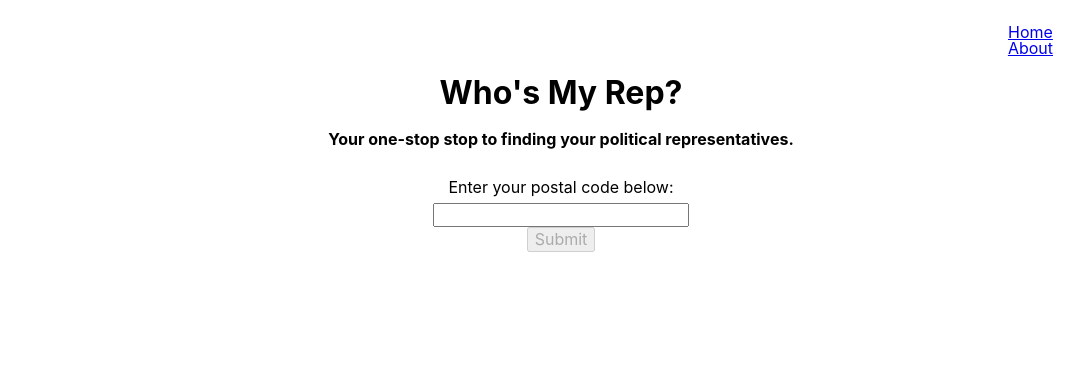
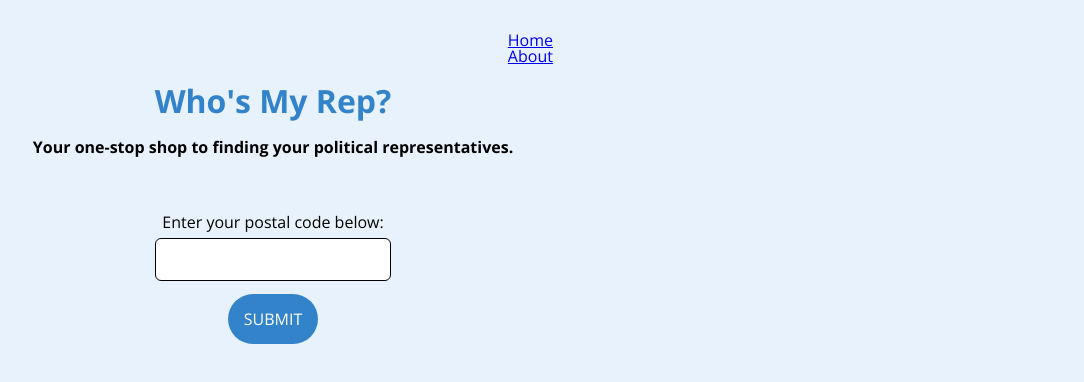
Before and after one commit to mo-mar/whos-my-rep-v2, a React (Create React App) app: page / in a window 1280 px wide. Shown: the top 382 px of the page, without its empty margins (79-1163 px from the left). Built offline with nearby package versions, Linux system fonts and the light colour scheme; no server answers.

Commit message:
grid changes are now working

```diff
--- a/package.json
+++ b/package.json
@@ -3,6 +3,9 @@
   "version": "0.1.0",
   "private": true,
   "dependencies": {
+    "@fortawesome/fontawesome-svg-core": "^1.2.34",
+    "@fortawesome/free-solid-svg-icons": "^5.15.2",
+    "@fortawesome/react-fontawesome": "^0.1.14",
     "@testing-library/jest-dom": "^5.11.5",
     "@testing-library/react": "^11.1.1",
     "@testing-library/user-event": "^12.2.0",
--- a/src/components/Button/Button.js
+++ b/src/components/Button/Button.js
@@ -1,16 +1,13 @@
 import styled from 'styled-components'
 
 const StyledButton = styled.button`
-  background-color: cream;
-  height: 50px;
-  border-radius: 5px 5px;
-  box-shadow: 0 2px 6px 0 rgba(0, 0, 0, 0.2);
-  border: 1px solid black;
-  &:hover,
-  &:active {
-    transform: scale(1.05);
-    transition: all 0.3s;
-  }
+  color: #fff;
+  background: #3283ca;
+  padding: 0.6rem;
+  border-radius: 40%;
+  border: 2px solid black;
+  transition: all 0.4s ease 0s;
+  margin: 0.8rem 0;
 `
 export default function Button({ children, onClick }) {
   return <StyledButton onClick={onClick}>{children}</StyledButton>
--- a/src/components/Header/Header.js
+++ b/src/components/Header/Header.js
@@ -8,6 +8,9 @@ const StyledHeader = styled.header`
   align-items: center;
   justify-content: space-between;
   text-align: center;
+  h1 {
+    color: #3283ca;
+  }
 `
 
 export default function header() {
@@ -15,7 +18,7 @@ export default function header() {
     <StyledHeader>
       <NavBar />
       <h1 data-testid="header">Who's My Rep?</h1>
-      <h4>Your one-stop stop to finding your political representatives.</h4>
+      <h4>Your one-stop shop to finding your political representatives.</h4>
     </StyledHeader>
   )
 }
--- a/src/components/Layout/Layout.js
+++ b/src/components/Layout/Layout.js
@@ -5,18 +5,28 @@ const StyledLayout = styled.div`
   width: 100%;
   height: 100vh;
   max-width: 350px;
-  padding: 1.5rem 0.5rem;
+  padding: 1.5rem 1.5rem;
   margin: 0 auto;
   display: grid;
   grid-template-columns: 1fr;
   grid-row-gap: 2rem;
   grid-template-rows: auto auto 1fr;
   justify-items: center;
+
   @media (min-width: 400px) {
-    max-width: 800px;
+    max-width: 600px;
   }
   @media (min-width: 800px) {
-    max-width: 1000px;
+    max-width: 1200px;
+    grid-template-columns: 0.8fr 0.8fr;
+    grid-column-gap: 1rem;
+    grid-template-rows: minmax(auto, 150px) 1fr;
+    padding: 2rem;
+    Header {
+      align-self: flex-start;
+      grid-row: 1;
+      grid-column: 1;
+    }
   }
 `
 
--- a/src/components/PostalCodeForm/PostalCodeForm.js
+++ b/src/components/PostalCodeForm/PostalCodeForm.js
@@ -1,5 +1,6 @@
 import styled from 'styled-components'
 import { useState, useEffect } from 'react'
+import Button from '../Button/Button'
 
 const StyledPostalCodeForm = styled.form`
   display: flex;
@@ -12,9 +13,36 @@ const StyledPostalCodeForm = styled.form`
   }
   input {
     margin-top: 0.5rem;
+    display: block;
+    width: 100%;
+    padding: 8px 16px;
+    line-height: 25px;
+    font-size: 14px;
+    font-weight: 500;
+    font-family: inherit;
+    border-radius: 6px;
+    -webkit-appearance: none;
+    border: 1px solid black;
+    transition: border 0.3s ease;
+    font-size: 1rem;
+    text-align: center;
   }
-  button {
-    /* align-self: center; */
+  Button {
+    color: #fff !important;
+    text-transform: uppercase;
+    text-decoration: none;
+    background: #3283ca;
+    padding: 1rem;
+    border-radius: 30px;
+    display: inline-block;
+    border: none;
+    transition: all 0.4s ease 0s;
+    margin: 0.8rem 0;
+  }
+
+  @media (min-width: 800px) {
+    grid-row: 2;
+    grid-column: 1;
   }
 `
 
@@ -61,13 +89,9 @@ export default function PostalCodeForm({ handleSubmit }) {
           }
         />
       </label>
-      <button
-        data-testid="submit-button"
-        disabled={!postalCodeIsValid}
-        type="submit"
-      >
+      <Button data-testid="submit" disabled={!postalCodeIsValid} type="submit">
         Submit
-      </button>
+      </Button>
       {error ? <div data-testid="postal-code-error">{error}</div> : null}
     </StyledPostalCodeForm>
   )
--- a/src/components/Representative/Representative.js
+++ b/src/components/Representative/Representative.js
@@ -1,34 +1,10 @@
-/**
- * Full data available in repData prop that is passed in:
- *  Note: only the following are available in all responses
- *
- * name
-district_name
-elected_office
-source_url
-
-
-elected_office: "MPP"
-email: "BKarpoche-QP@ndp.on.ca"
-extra: {constituency_email: "BKarpoche-CO@ndp.on.ca"}
-first_name: "Bhutila"
-gender: ""
-last_name: "Karpoche"
-name: "Bhutila Karpoche"
-offices: [{type: "legislature", fax: "1 416 763-5640"}, {type: "constituency", tel: "1 416 763-5630"}]
-party_name: "New Democratic Party of Ontario"
-personal_url: ""
-photo_url: "https://www.ola.org/sites/default/files/member/profile-photo/bhutila_karpoche.jpg"
-related: {boundary_url: "/boundaries/ontario-electoral-districts-representation-act-2015/parkdale-high-park/",…}
-representative_set_name: "Legislative Assembly of Ontario"
-source_url: "https://www.ola.org/en/members/current/contact-information"
-url: "https://www.ola.org/en/members/all/bhutila-karpoche"} param0
- */
-
 import styled from 'styled-components'
 import fallBackImage from '../../Images/blank-profile-pic.png'
+import { FontAwesomeIcon } from '@fortawesome/react-fontawesome'
+import { faEnvelope } from '@fortawesome/free-solid-svg-icons'
 
-import { useState, useEffect } from 'react'
+import { useState, useEffect, useRef } from 'react'
+
 const StyledRepresentative = styled.li`
   border: 1px solid black;
   padding: 0.8rem;
@@ -40,6 +16,13 @@ const StyledRepresentative = styled.li`
   row-gap: 1rem;
 `
 
+const StyledContactContainer = styled.div`
+  display: flex;
+  svg {
+    margin-right: 8px;
+  }
+`
+
 const RepImageContainer = styled.div`
   width: 70%;
   margin-top: 0.8rem;
@@ -47,11 +30,15 @@ const RepImageContainer = styled.div`
     width: 100%;
     border-radius: 10%;
   }
+  @media (min-width: 600px) {
+    width: 50%;
+  }
 `
 
 export default function Representative({ repData }) {
   const [imageError, setImageError] = useState(false)
   const [shouldUseFallBackImage, setShouldUseFallBackImage] = useState(false)
+  const imageRef = useRef()
 
   useEffect(() => {
     if (imageError) {
@@ -60,11 +47,30 @@ export default function Representative({ repData }) {
     }
   }, [imageError])
 
+  useEffect(() => {
+    let timeout = setTimeout(() => {
+      checkForBrokenImage()
+    }, 3000)
+
+    return () => {
+      clearTimeout(timeout)
+    }
+  }, [])
+
+  const checkForBrokenImage = () => {
+    let image = imageRef.current
+    if (image && !image.height) {
+      setShouldUseFallBackImage(true)
+      setImageError(false)
+    }
+  }
+
   return (
     <StyledRepresentative>
       <RepImageContainer>
         <img
           onError={() => setImageError(true)}
+          ref={imageRef}
           src={
             shouldUseFallBackImage || !repData.photo_url
               ? fallBackImage
@@ -78,8 +84,11 @@ export default function Representative({ repData }) {
         {repData.elected_office} for {repData.district_name}
       </h3>
       <div>{repData.representative_set_name}</div>
-      <div>Contact: {repData.email}</div>
-      <div>{repData.party_name}</div>
+      {repData.party_name ? <div>{repData.party_name}</div> : null}
+      <StyledContactContainer>
+        <FontAwesomeIcon icon={faEnvelope} />
+        {repData.email}
+      </StyledContactContainer>
       <div>
         <a href={repData.source_url}>Source</a>
       </div>
--- a/src/components/RepresentativeList/RepresentativeList.js
+++ b/src/components/RepresentativeList/RepresentativeList.js
@@ -1,21 +1,31 @@
 import Representative from '../Representative/Representative'
 import styled from 'styled-components'
 import { v4 as uuidv4 } from 'uuid'
+
+const Container = styled.div`
+  width: 100%;
+  height: 90vh;
+  max-height: 600px;
+  overflow-y: auto;
+`
 
 const StyledRepresentativeList = styled.ul`
   display: flex;
   flex-direction: column;
   max-height: 400px;
-  overflow-y: auto;
   row-gap: 1.5rem;
+
+  /* @media (min-width: 800px) {
+    max-height: 90%;
+  } */
 `
-export default function RepresentativeList({ reps, officeType }) {
+export default function RepresentativeList({ reps }) {
   let renderedReps = reps.map(rep => {
     return <Representative key={uuidv4()} repData={rep} />
   })
   return (
-    <div>
+    <Container>
       <StyledRepresentativeList>{renderedReps}</StyledRepresentativeList>
-    </div>
+    </Container>
   )
 }
--- a/src/components/RepresentativesContainer/RepresentativesContainer.js
+++ b/src/components/RepresentativesContainer/RepresentativesContainer.js
@@ -7,16 +7,35 @@ import { useState } from 'react'
 
 const StyledRepContainer = styled.div`
   display: grid;
-  grid-template-columns: 1fr;
+  grid-template-columns: minmax(auto, 290px);
   grid-template-rows: auto 1fr;
   grid-row-gap: 1rem;
   justify-items: center;
-  width: 100%;
+
+  @media (min-width: 400px) {
+    grid-template-columns: minmax(auto, 400px);
+  }
+
+  @media (min-width: 600px) {
+    grid-template-columns: minmax(auto, 600px);
+  }
+
+  @media (min-width: 800px) {
+    grid-row: 1;
+    grid-column: 2;
+  }
 `
 
 const StyledOfficeButtons = styled.div`
   display: flex;
-  column-gap: 0.2rem;
+  height: 80px;
+  font-size: 0.8rem;
+  Button {
+    border-radius: 0;
+    border: 2px solid black;
+    max-width: 100px;
+    background-color: #7276af;
+  }
 `
 export default function RepresentativesContainer({ representatives }) {
   const [selectedOffice, setSelectedOffice] = useState('')
--- a/src/index.css
+++ b/src/index.css
@@ -1,8 +1,10 @@
+@import url('https://fonts.googleapis.com/css2?family=Open+Sans:wght@400;700&display=swap');
+
 body {
   margin: 0;
-  font-family: -apple-system, BlinkMacSystemFont, 'Segoe UI', 'Roboto', 'Oxygen',
-    'Ubuntu', 'Cantarell', 'Fira Sans', 'Droid Sans', 'Helvetica Neue',
-    sans-serif;
+  font-family: 'Open Sans', -apple-system, BlinkMacSystemFont, 'Segoe UI',
+    'Roboto', 'Oxygen', 'Ubuntu', 'Cantarell', 'Fira Sans', 'Droid Sans',
+    'Helvetica Neue', sans-serif;
   -webkit-font-smoothing: antialiased;
   -moz-osx-font-smoothing: grayscale;
 }
@@ -15,6 +17,7 @@ code {
 html {
   box-sizing: border-box;
   font-size: 18px;
+  background: #abcff745;
 }
 *,
 *:before,
```
Also changed, not shown: 2 other files (tests, documents, lock files or other folders).
